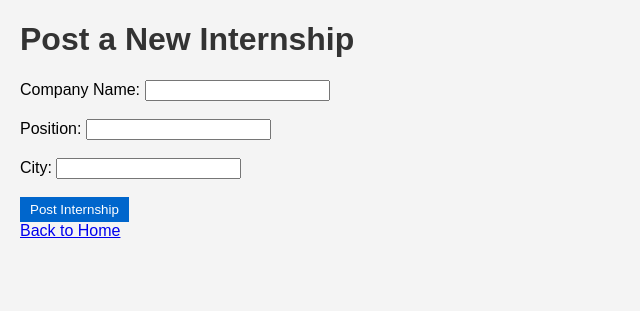
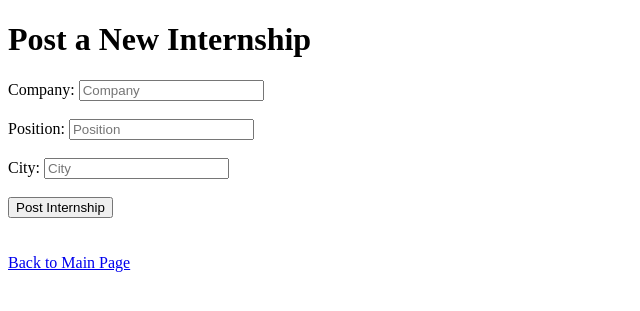
Before and after one commit to raghavkr17/CS50x, a Flask app: template project/templates/post.html in a window 1280 px wide. Shown: the top 311 px of the page, without its empty margins (0-640 px from the left). Run offline with Flask 2, Linux system fonts and the light colour scheme; the template is opened without the code that fills it, so the values that code supplies are empty.

Commit message:
Thu, Aug 29, 2024, 9:39 AM -07:00

```diff
--- a/project/templates/post.html
+++ b/project/templates/post.html
@@ -3,20 +3,24 @@
 <head>
     <meta charset="UTF-8">
     <meta name="viewport" content="width=device-width, initial-scale=1.0">
-    <link rel="stylesheet" href="{{ url_for('static', filename='styles.css') }}">
     <title>Post Internship</title>
 </head>
 <body>
     <h1>Post a New Internship</h1>
     <form action="{{ url_for('post') }}" method="post">
-        <label for="company">Company Name:</label>
-        <input type="text" id="company" name="company" required><br><br>
+        <label for="company">Company:</label>
+        <input type="text" id="company" name="company" placeholder="Company" required><br><br>
+
         <label for="position">Position:</label>
-        <input type="text" id="position" name="position" required><br><br>
+        <input type="text" id="position" name="position" placeholder="Position" required><br><br>
+
         <label for="city">City:</label>
-        <input type="text" id="city" name="city" required><br><br>
+        <input type="text" id="city" name="city" placeholder="City" required><br><br>
+
         <button type="submit">Post Internship</button>
     </form>
-    <a href="{{ url_for('index') }}">Back to Home</a>
+
+    <br><br>
+    <a href="{{ url_for('index') }}">Back to Main Page</a>
 </body>
 </html>
```
Also changed, not shown: project/templates/remove.html (added, +20 -0 lines).
